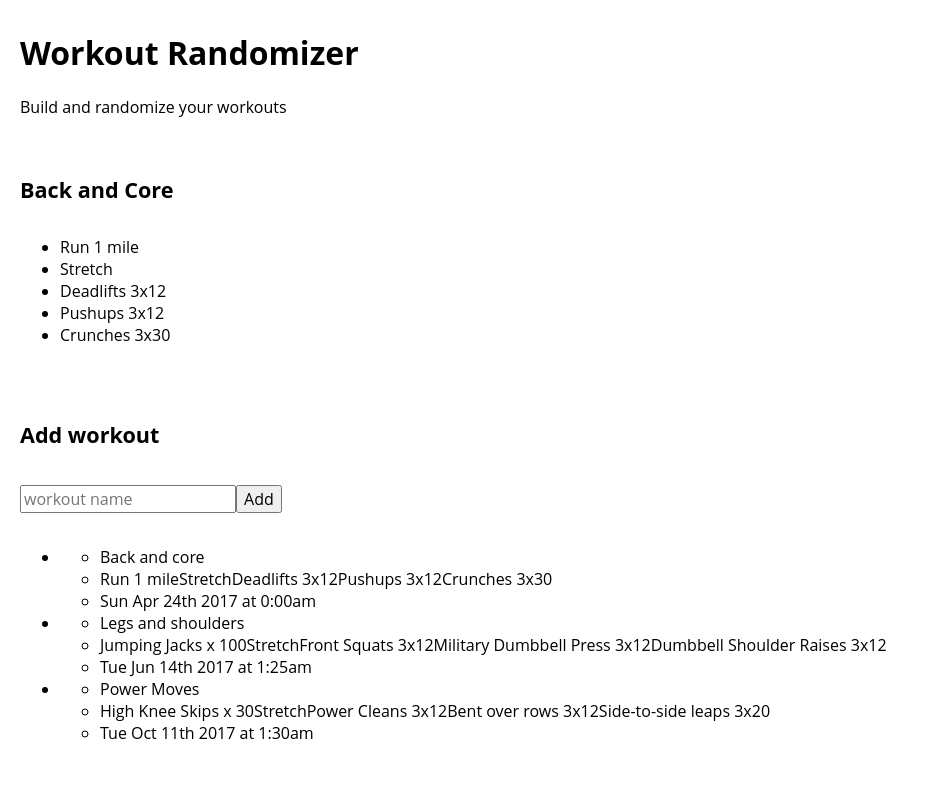
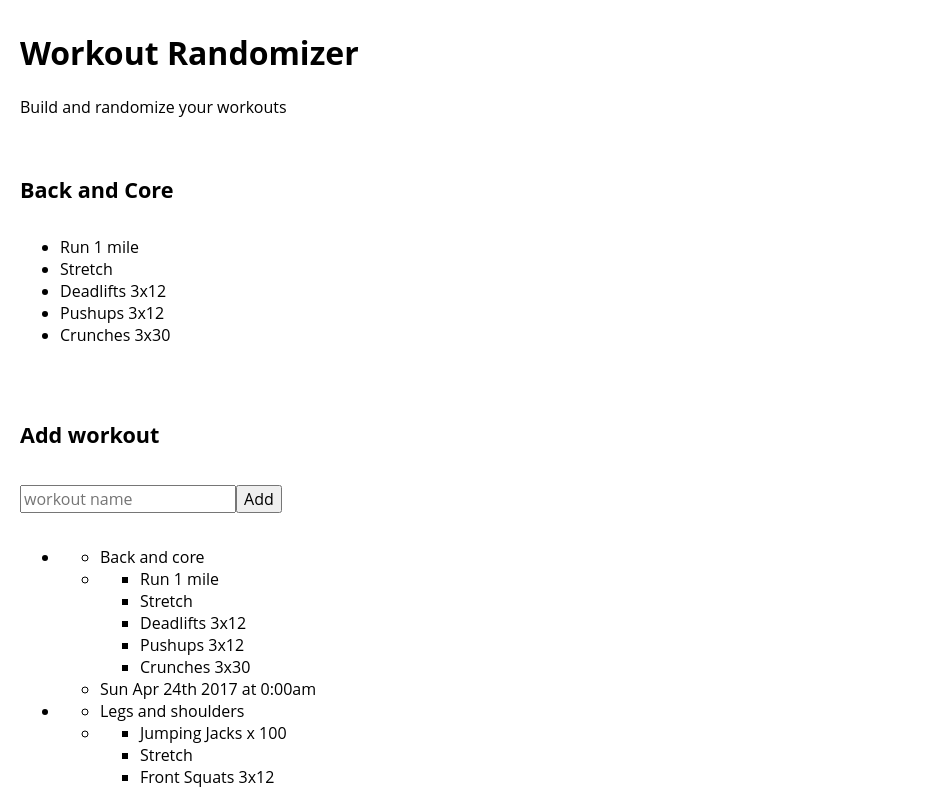
Before and after one commit to mrjasonweaver/workout-randomizer, a React (Create React App) app: page / in a window 1280 px wide. Shown: the top 791 px of the page, without its empty margins (0-929 px from the left). Built offline with nearby package versions, Linux system fonts and the light colour scheme.

Commit message:
map workout_items to nested list

```diff
--- a/src/components/WorkoutList.js
+++ b/src/components/WorkoutList.js
@@ -7,7 +7,7 @@ const WorkoutList = (props) => {
     <li key={workout.workout_id} className={`show-${workout.workout_id} saved-${workout.is_saved ? 'yes' : 'no'}`}>
       <ul className="workout-info">
         <li>{workout.workout_name}</li>
-        <li>{workout.workout_items}</li>
+        <li><ul>{workout.workout_items.map(item => <li>{item}</li>)}</ul></li>
         <li>{formattedDateTime(workout.date)}</li>
       </ul>
     </li>
```
